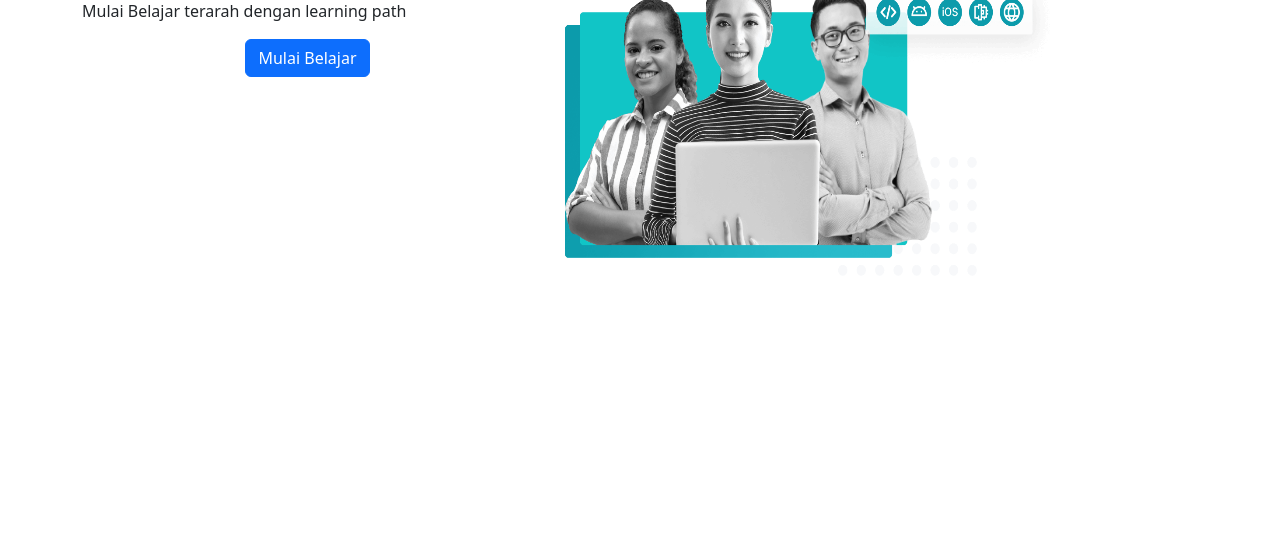
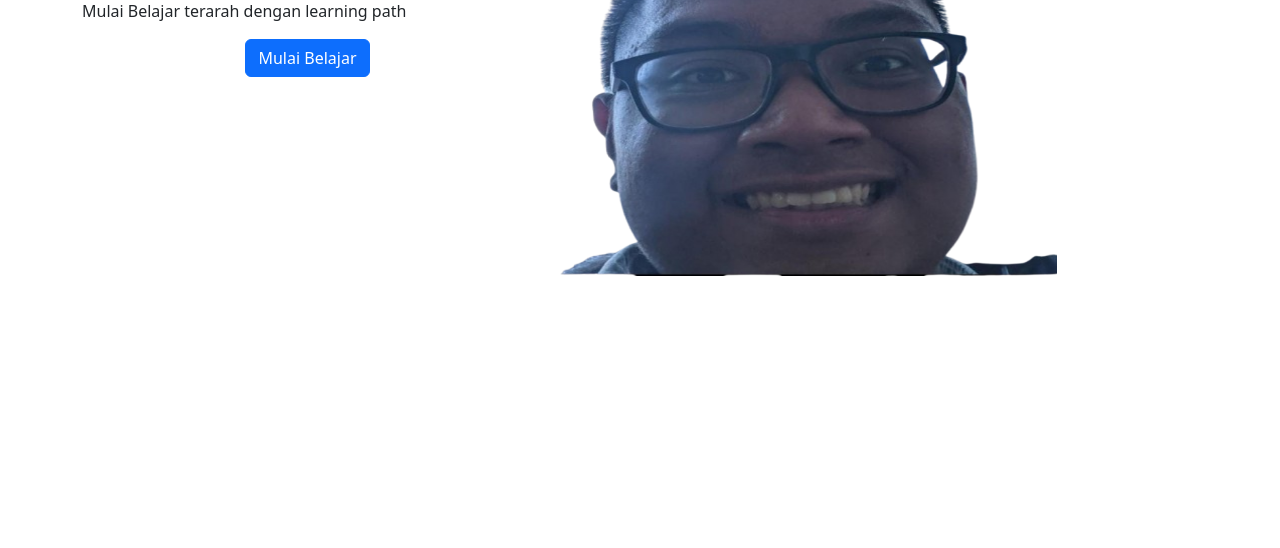
Before and after one commit to JaBreaK/kecoding.github.io, a plain HTML site: page index.html in a window 1280 px wide. Shown: the part 252-800 px from the top of the page. Drawn offline with nearby package versions, Linux system fonts and the light colour scheme; a web font is replaced by a local one.

Commit message:
Update index.html

```diff
--- a/index.html
+++ b/index.html
@@ -58,7 +58,7 @@
                 <button type="button" class="btn btn-primary">Mulai Belajar</button>
               </div>
               <div class="col-12 col-lg-7 col-md-7">
-                <img src="homepage-hero.png" width="500" height="370" style="display: block;">
+                <img src="kiles-removebg-preview.png" width="500" height="370" style="display: block;">
               </div>
             </div>
           </div>
```
